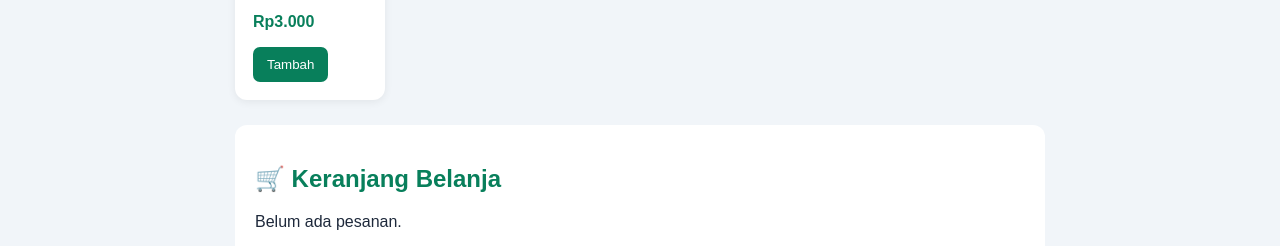
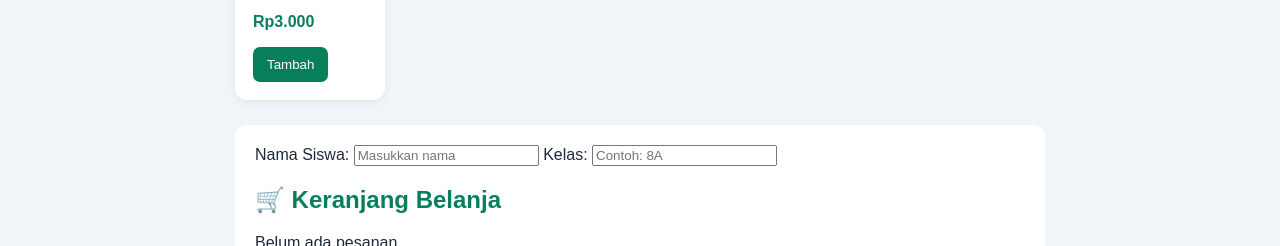
Before and after one commit to davinoscarff/kantin-digital-sekolah, a plain HTML site: page index.html in a window 1280 px wide. Shown: the part 535-781 px from the top of the page. Drawn offline with Linux system fonts and the light colour scheme.

Commit message:
Tambah form nama dan kelas

```diff
--- a/index.html
+++ b/index.html
@@ -82,6 +82,14 @@ footer {
 <div class="menu" id="menu"></div>
 
 <div class="cart">
+  <div class="form-pemesan">
+  <label for="nama">Nama Siswa:</label>
+  <input type="text" id="nama" placeholder="Masukkan nama">
+
+  <label for="kelas">Kelas:</label>
+  <input type="text" id="kelas" placeholder="Contoh: 8A">
+</div>
+
 <h2>🛒 Keranjang Belanja</h2>
 <div id="cart">Belum ada pesanan.</div>
 <h3>Total: <span id="total">Rp0</span></h3>
```
